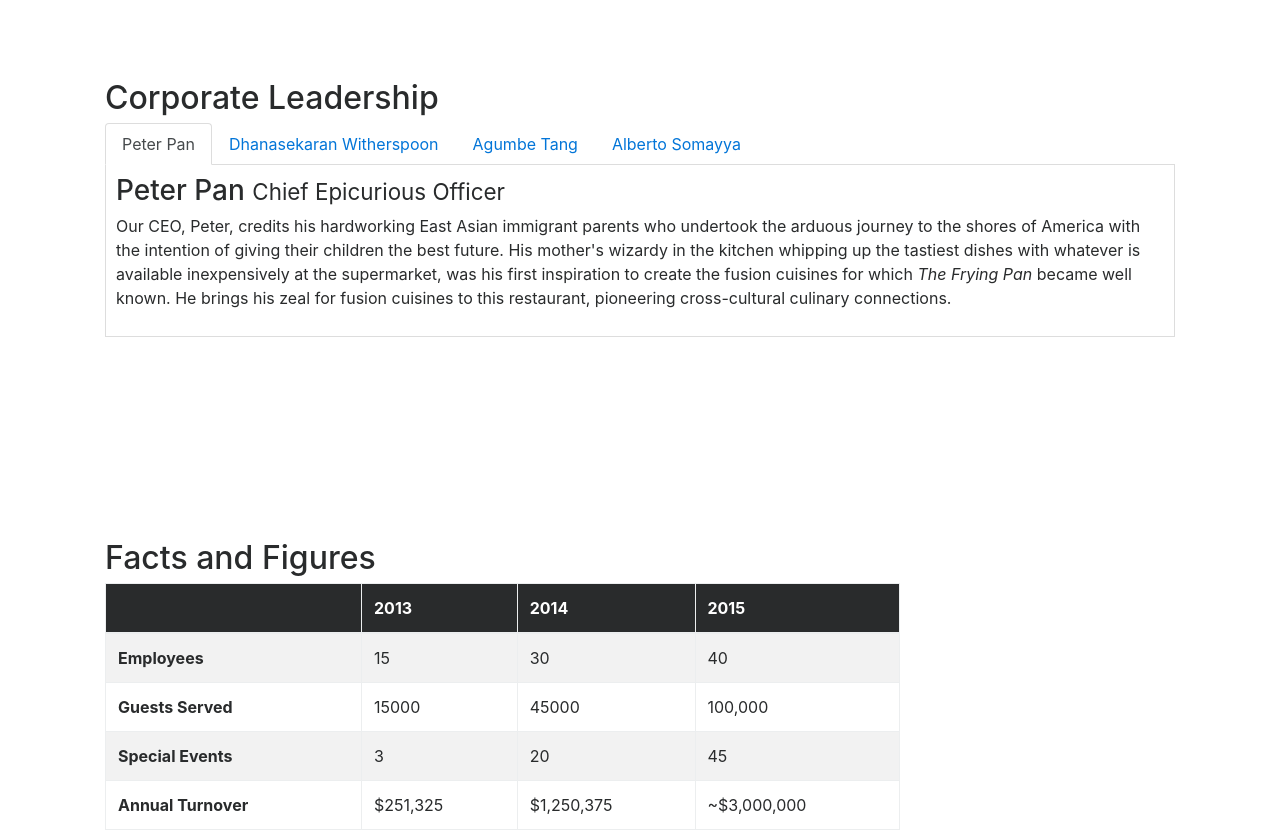
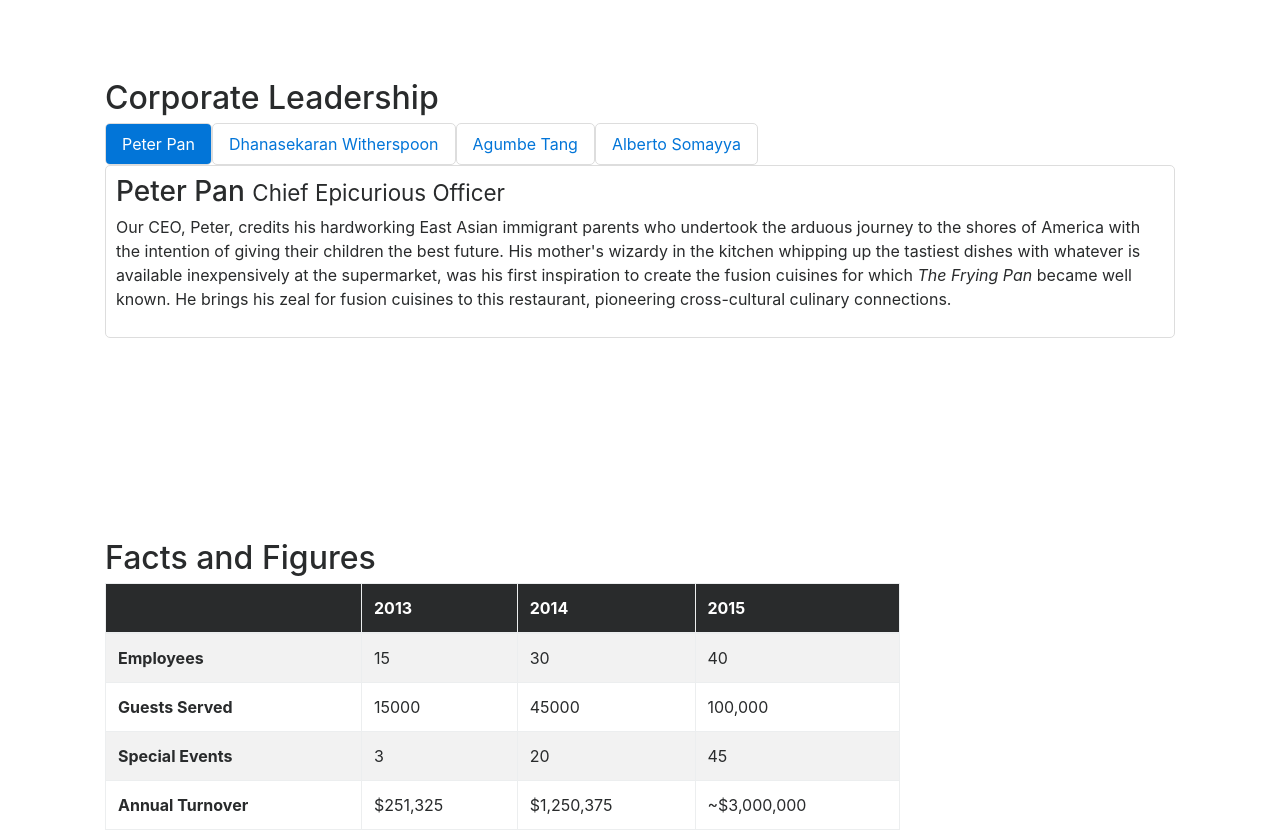
Before and after one commit to sreejithkayyoor/git-tut, a website: page aboutus.html in a window 1280 px wide. Shown: the part 920-1750 px from the top of the page. Drawn offline with nearby package versions, Linux system fonts and the light colour scheme; a script that the page names is missing.

Commit message:
tab pills

```diff
--- a/aboutus.html
+++ b/aboutus.html
@@ -100,7 +100,7 @@
         <div class="row row-content">
             <div class="col">
                 <h2>Corporate Leadership</h2>
-                <ul class="nav nav-tabs">
+                <ul class="nav nav-pills">
                     <li class="nav-item">
                         <a class="nav-link active" href="#peter" role="tab" data-toggle="tab">Peter Pan</a>
                     </li>
--- a/css/styles.css
+++ b/css/styles.css
@@ -28,8 +28,23 @@ body{
     background-color: #512DA8;
 }
 .tab-content{
+    border-top-left-radius: 5px;
+    border-top-right-radius: 5px;
+    border-bottom-left-radius: 5px;
+    border-bottom-right-radius: 5px;
     border-left: 1px solid #ddd;
     border-right: 1px solid #ddd;
+    border-top: 1px solid #ddd;
     border-bottom: 1px solid #ddd;
     padding: 10px;
 }
+.nav-item{
+    border-top-left-radius: 5px;
+    border-top-right-radius: 5px;
+    border-bottom-left-radius: 5px;
+    border-bottom-right-radius: 5px;
+    border-left: 1px solid #ddd;
+    border-right: 1px solid #ddd;
+    border-top: 1px solid #ddd;
+    border-bottom: 1px solid #ddd;
+}
```
